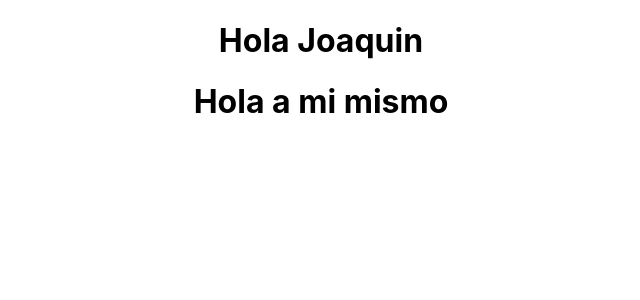
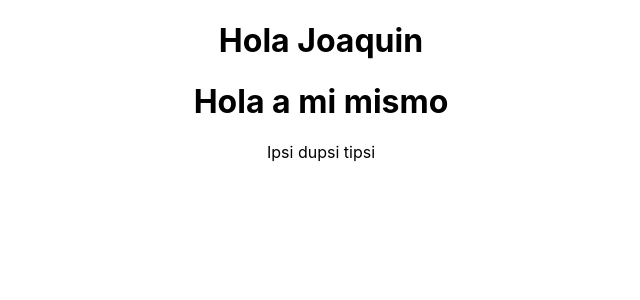
Before and after one commit to StefanoQuiroz/replica_Andino_Lan, a React (Create React App) app in the folder andino/: page / in a window 1280 px wide. Shown: the top 300 px of the page, without its empty margins (319-959 px from the left). Built offline with nearby package versions, Linux system fonts and the light colour scheme.

Commit message:
He agregado un parrafo en el componente Elemplo.js

```diff
--- a/andino/src/components/Ejemplo.js
+++ b/andino/src/components/Ejemplo.js
@@ -4,6 +4,7 @@ const Ejemplo = () => {
     return (
         <div>
             <h1>Hola a mi mismo</h1>
+            <p>Ipsi dupsi tipsi</p>
         </div>
     );
 }
```
